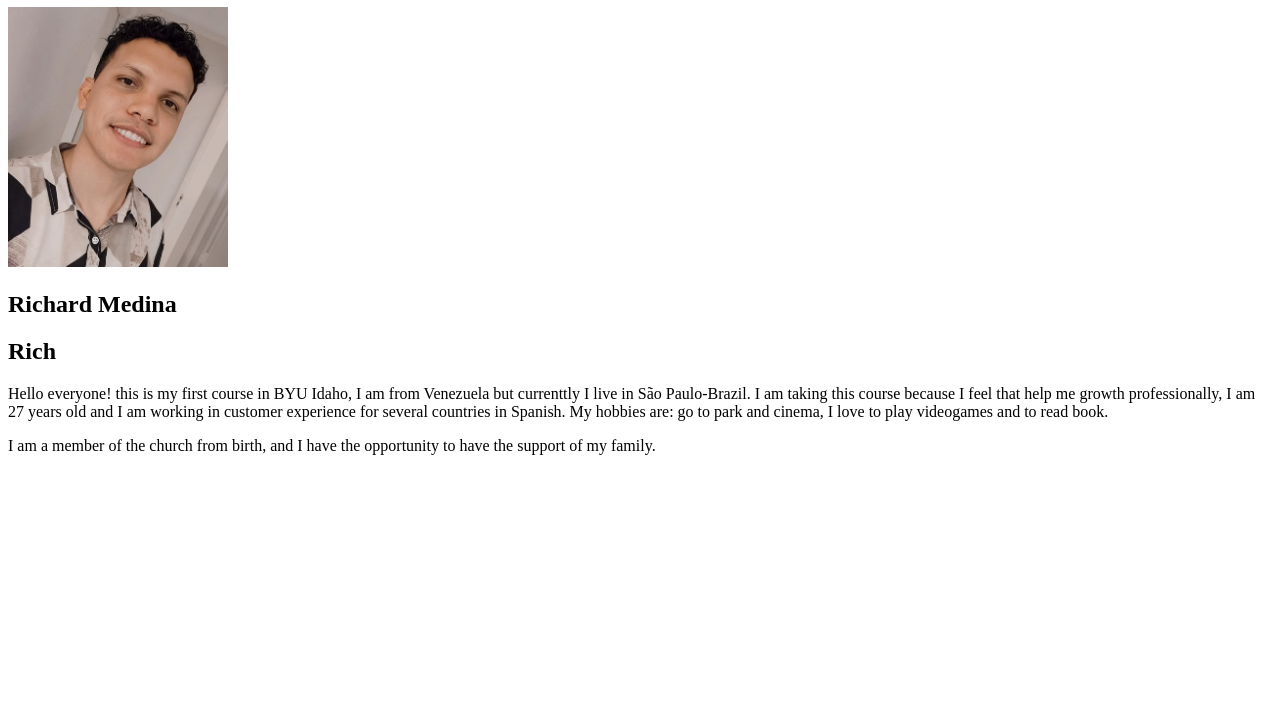
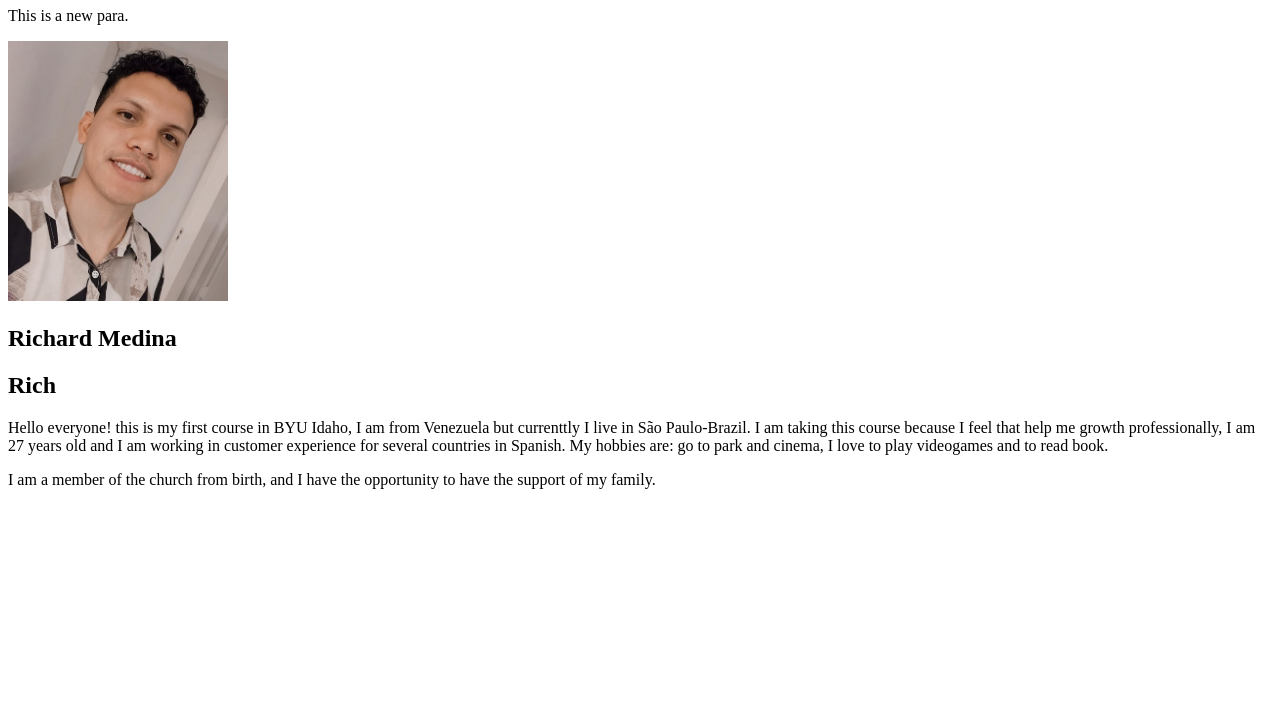
Before and after one commit to rmedinaproject/wdd130, a plain HTML site: page aboutme/index.html in a window 1280 px wide. Shown: the part 73-800 px from the top of the page. Drawn offline with Linux system fonts and the light colour scheme.

Commit message:
adding a paragraph

```diff
--- a/aboutme/index.html
+++ b/aboutme/index.html
@@ -8,6 +8,7 @@
   </head>
   <body>
     <h1>About Me</h1>
+    <p>This is a new para.</p>
     <img alt="web"width="220"height="260" src="images/web.jpeg">
     <h2>Richard Medina</h2>
     <h2>Rich</h2>
```
